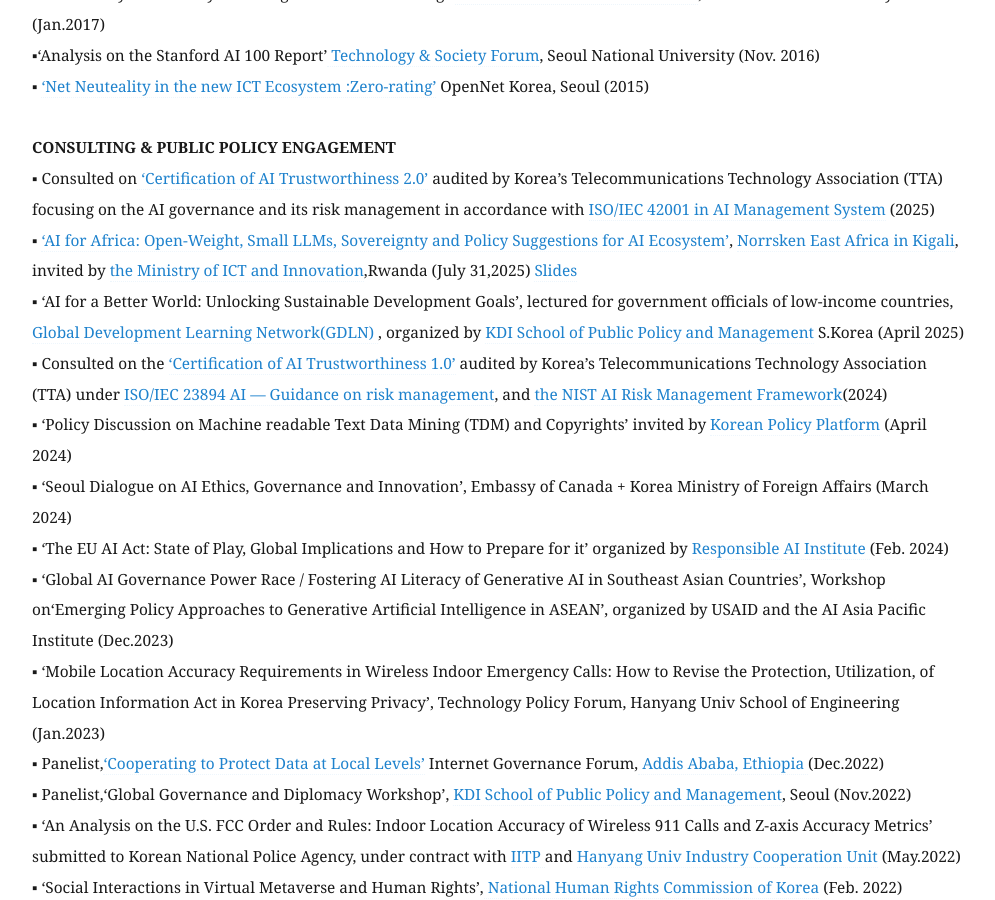
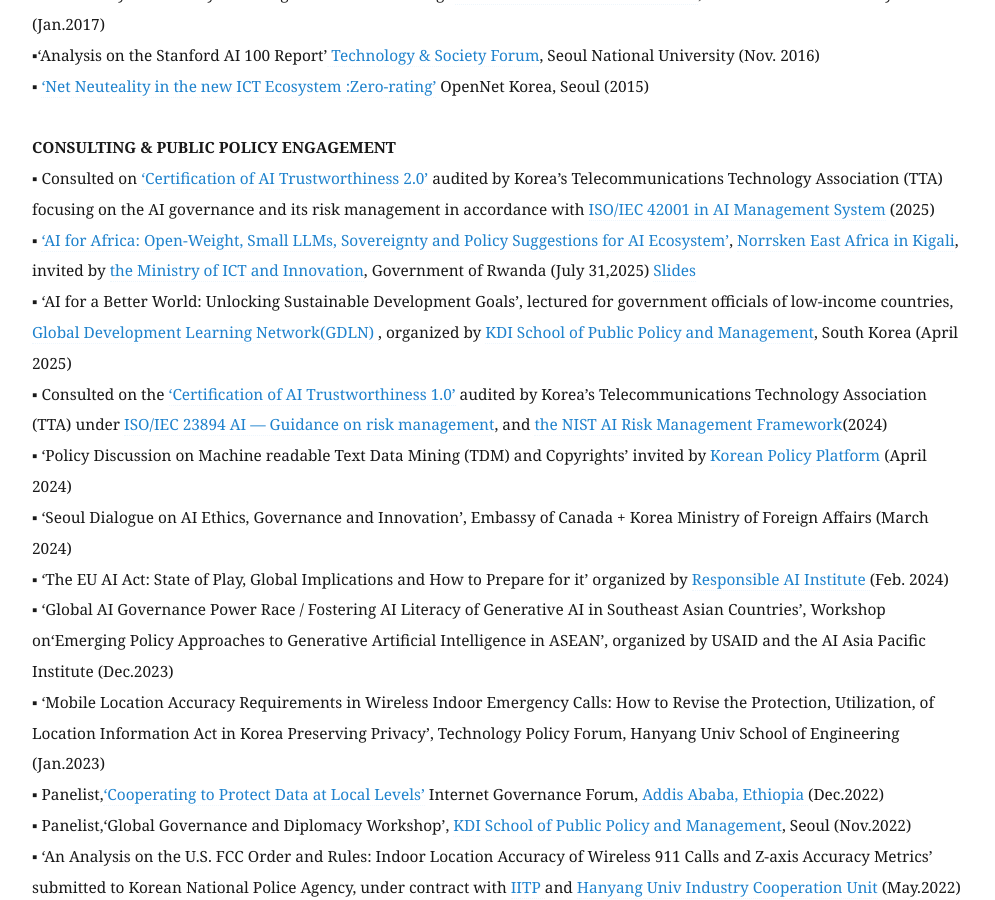
Before and after one commit to eunchangchoi/eunchangchoi.github.io, a Jekyll site: the page built from index.md, in a window 1280 px wide and 900 px high, scrolled down 7696 px. Shown: the whole window, without its empty margins (68-1063 px from the left). Built offline with Jekyll 4.4.1, drawn with Linux system fonts in a browser that asks for light colours.

Commit message:
Update index.md

```diff
--- a/index.md
+++ b/index.md
@@ -164,8 +164,8 @@
  <strong> CONSULTING & PUBLIC POLICY ENGAGEMENT </strong> <br>
 ▪ Consulted on<a href="https://tta-trustworthy-ai.gitbook.io/cat/cat-2.0/aibusiness"> ‘Certification of AI Trustworthiness 2.0’</a> audited by Korea’s Telecommunications Technology Association (TTA) focusing on the AI governance and its risk management in accordance with
 <a href="https://cdn.standards.iteh.ai/samples/81230/4c1911ebc9a641fcb6ee21aa09c28ad3/ISO-IEC-42001-2023.pdf"> ISO/IEC 42001 in AI Management System</a> (2025) <br>
-▪ <a href="https://www.linkedin.com/feed/update/urn:li:activity:7355949028733255680"> ‘AI for Africa: Open-Weight, Small LLMs, Sovereignty and Policy Suggestions for AI Ecosystem’</a>, <a href="https://www.norrsken.org/houses/kigali"> Norrsken East Africa in Kigali</a>, invited by <a href="https://x.com/RwandaICT/status/1950209792494174355"> the Ministry of ICT and Innovation</a>,Rwanda (July 31,2025) <a href="https://github.com/eunchangchoi/eunchangchoi.github.io/blob/master/AI%20for%20Africa%20_Open-Weight%20Small%20LLMs%2C%20Sovereignty%20Policy%20Suggestions%20for%20AI%20Ecosystem%20Norrsken%20Choi%202025%20July.pdf"> Slides</a> <br>
-▪ ‘AI for a Better World: Unlocking Sustainable Development Goals’, lectured for government officials of low-income countries, <a href="https://www.gdln.or.kr/main/"> Global Development Learning Network(GDLN) </a>, organized by <a href="https://www.kdischool.ac.kr/"> KDI School of Public Policy and Management</a> S.Korea (April 2025) <br>
+▪ <a href="https://www.linkedin.com/feed/update/urn:li:activity:7355949028733255680"> ‘AI for Africa: Open-Weight, Small LLMs, Sovereignty and Policy Suggestions for AI Ecosystem’</a>, <a href="https://www.norrsken.org/houses/kigali"> Norrsken East Africa in Kigali</a>, invited by <a href="https://x.com/RwandaICT/status/1950209792494174355"> the Ministry of ICT and Innovation</a>, Government of Rwanda (July 31,2025) <a href="https://github.com/eunchangchoi/eunchangchoi.github.io/blob/master/AI%20for%20Africa%20_Open-Weight%20Small%20LLMs%2C%20Sovereignty%20Policy%20Suggestions%20for%20AI%20Ecosystem%20Norrsken%20Choi%202025%20July.pdf"> Slides</a> <br>
+▪ ‘AI for a Better World: Unlocking Sustainable Development Goals’, lectured for government officials of low-income countries, <a href="https://www.gdln.or.kr/main/"> Global Development Learning Network(GDLN) </a>, organized by <a href="https://www.kdischool.ac.kr/"> KDI School of Public Policy and Management</a>, South Korea (April 2025) <br>
 ▪ Consulted on the <a href="https://aitrustops.or.kr/web/main.do"> ‘Certification of AI Trustworthiness 1.0’</a> audited by Korea’s Telecommunications Technology Association (TTA) under <a href="https://cdn.standards.iteh.ai/samples/77304/cb803ee4e9624430a5db177459158b24/ISO-IEC-23894-2023.pdf"> ISO/IEC 23894 AI — Guidance on risk management</a>, and  <a href="https://www.nist.gov/itl/ai-risk-management-framework"> the NIST AI Risk Management Framework</a>(2024) <br>
 ▪ ‘Policy Discussion on Machine readable Text Data Mining (TDM) and Copyrights’ invited by <a href="https://k-pol.org/"> Korean Policy Platform</a> (April 2024) <br>
 ▪ ‘Seoul Dialogue on AI Ethics, Governance and Innovation’, Embassy of Canada + Korea Ministry of Foreign Affairs (March 2024) <br>
```
